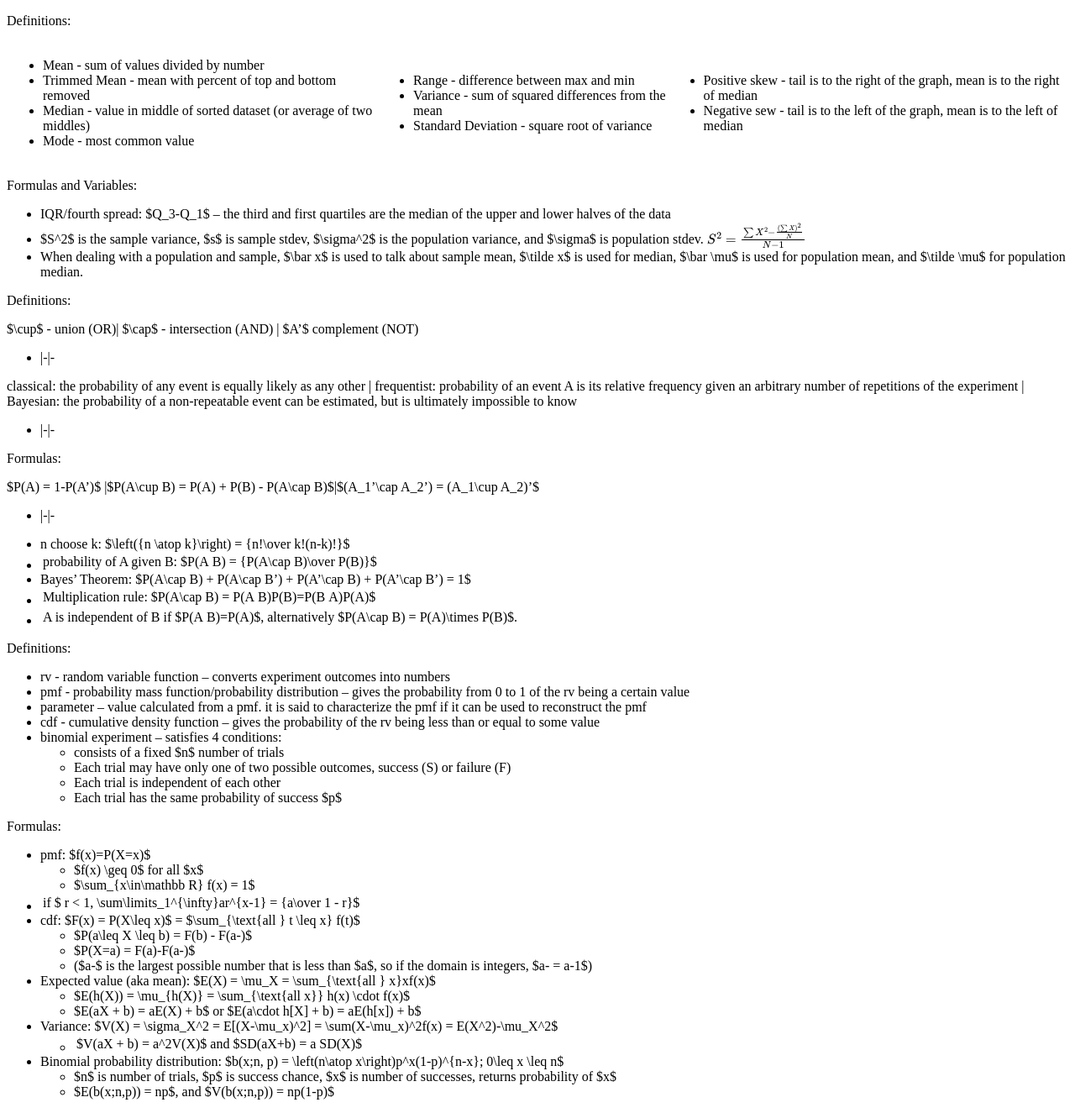
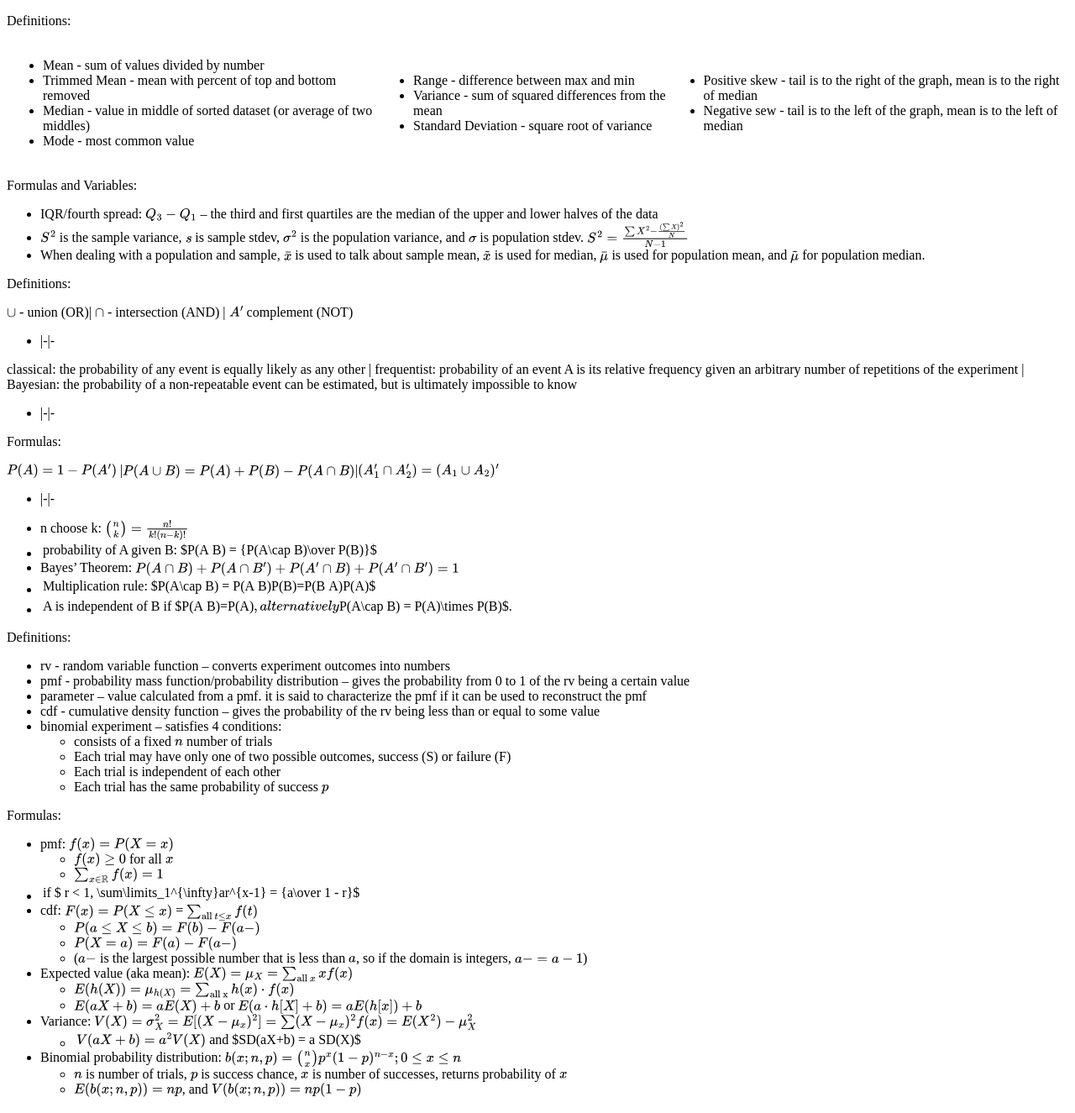
Before and after one commit to Aghast365/Website-Example, a Jekyll site: the page built from Notes/Exam 1 Study.md, in a window 1280 px wide. Shown: the whole page at 84% size. Built offline with Jekyll 4.4.1, drawn with Linux system fonts in a browser that asks for light colours; formulas are drawn with MathJax 3; part of the change alters nothing that is shown.

Commit message:
Update base.html

```diff
--- a/_layouts/base.html
+++ b/_layouts/base.html
@@ -2,9 +2,20 @@
 <html>
 <head>
     <!-- MathJax -->
-    <script type="text/javascript"
-      src="https://cdnjs.cloudflare.com/ajax/libs/mathjax/2.7.3/MathJax.js?config=TeX-AMS-MML_HTMLorMML">
-    </script>
+    <script>
+MathJax = {
+  tex: {
+    inlineMath: [['$', '$'], ['\\(', '\\)']]
+  },
+  svg: {
+    fontCache: 'global'
+  }
+};
+</script>
+<script type="text/javascript" id="MathJax-script" async
+  src="https://cdn.jsdelivr.net/npm/mathjax@3/es5/tex-svg.js">
+</script>
+
 </head>
   <body>
     {{ content }}
```
